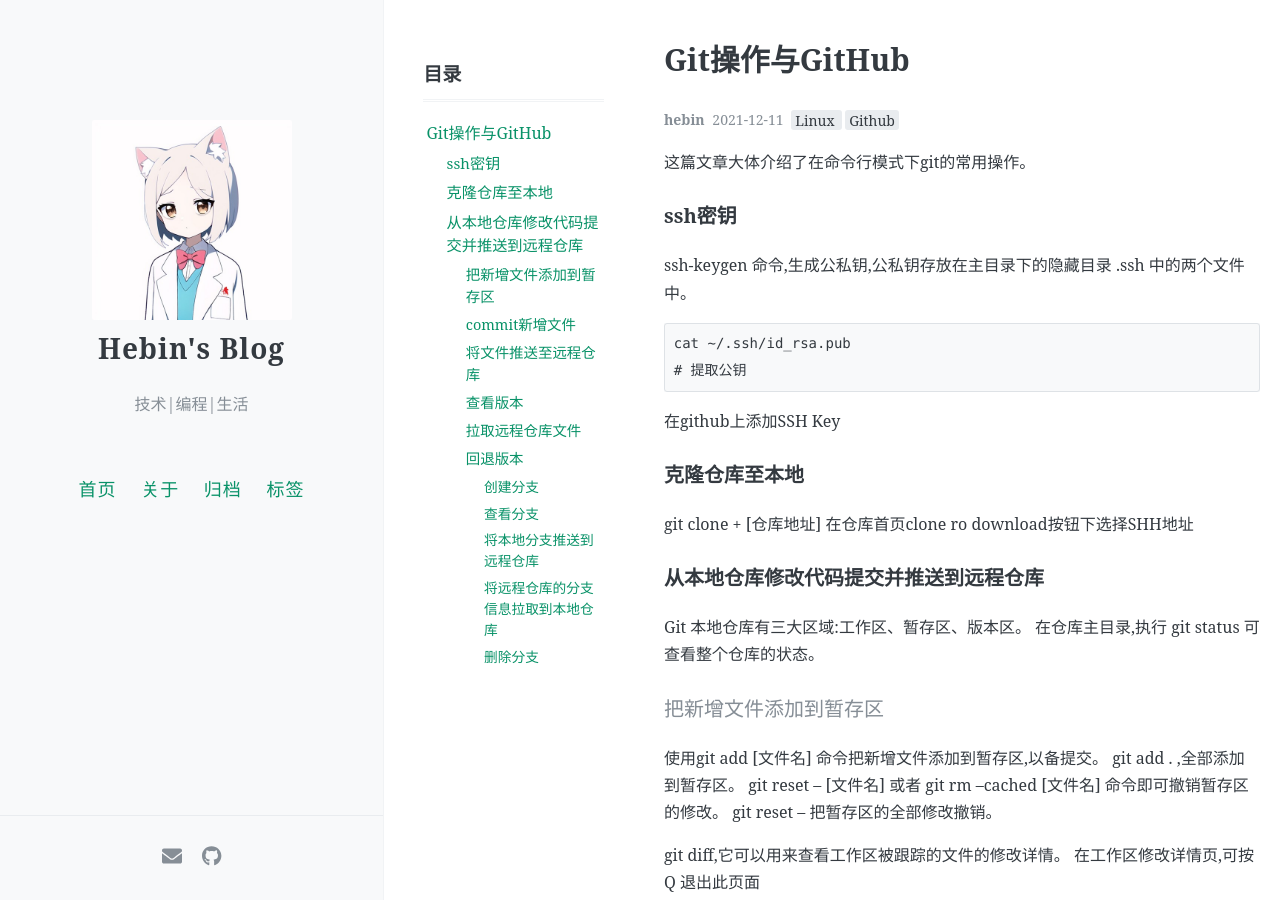
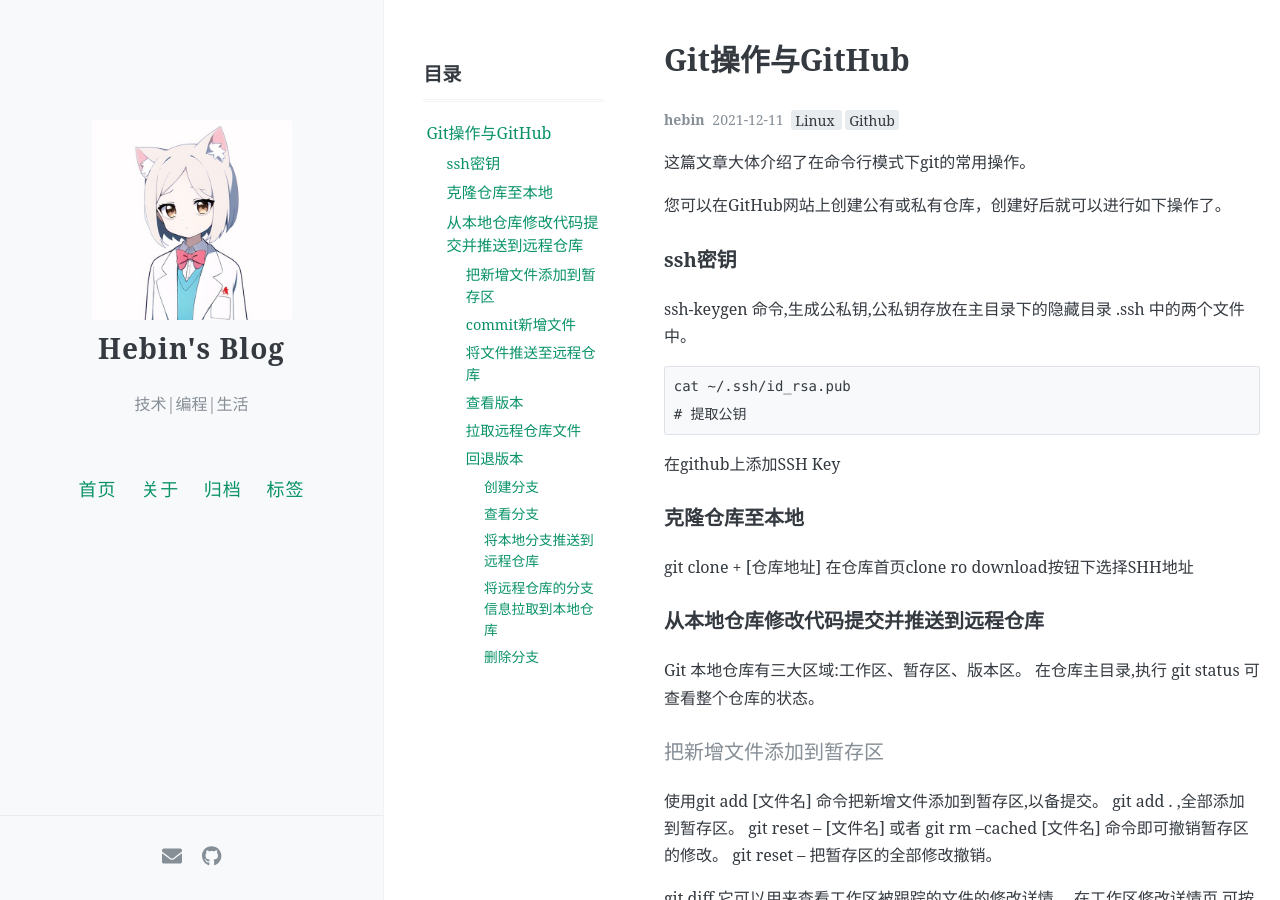
Before and after one commit to Hebin-zhang/Hebin-zhang.github.io, a Jekyll site: the page built from _posts/2021-12-11-Git操作与GitHub.md, in a window 1280 px wide and 900 px high. Built offline with Jekyll 4.4.1, drawn with Linux system fonts in a browser that asks for light colours; comment, search, counter and statistics services are not loaded.

Commit message:
Update 2021-12-11-Git操作与GitHub.md

````diff
--- a/_posts/2021-12-11-Git操作与GitHub.md
+++ b/_posts/2021-12-11-Git操作与GitHub.md
@@ -10,8 +10,8 @@
 
 这篇文章大体介绍了在命令行模式下git的常用操作。
 
+您可以在GitHub网站上创建公有或私有仓库，创建好后就可以进行如下操作了。
 ### ssh密钥
-
 ssh-keygen 命令,生成公私钥,公私钥存放在主目录下的隐藏目录 .ssh 中的两个文件中。
 ```
 cat ~/.ssh/id_rsa.pub
````
